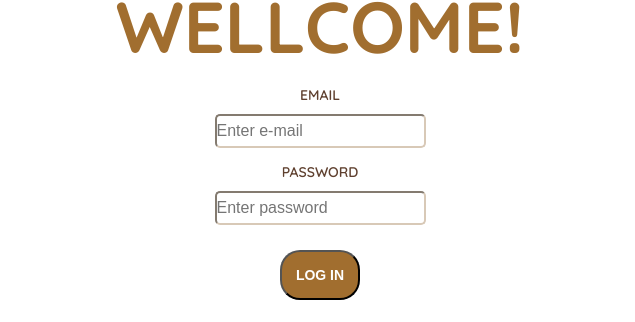
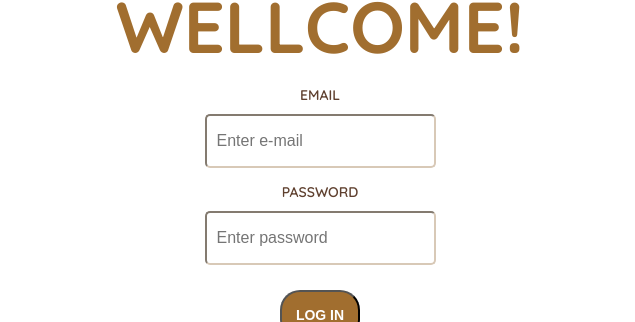
Before and after one commit to bh-Alexey/Tel-Ran-Frontend, a plain HTML site: page login-page.html in a window 1280 px wide. Shown: the part 337-659 px from the top of the page, 0-635 px from the left. Drawn offline with Linux system fonts and the light colour scheme.

Commit message:
Update login-page.html

```diff
--- a/login-page.html
+++ b/login-page.html
@@ -69,7 +69,7 @@
         font-size: 16px;
         border-color: rgb(216, 201, 183);
         height: 30px;
-        padding; 10px;
+        padding: 10px;
       }
       a {
         color: rgb(34, 26, 146);
```
